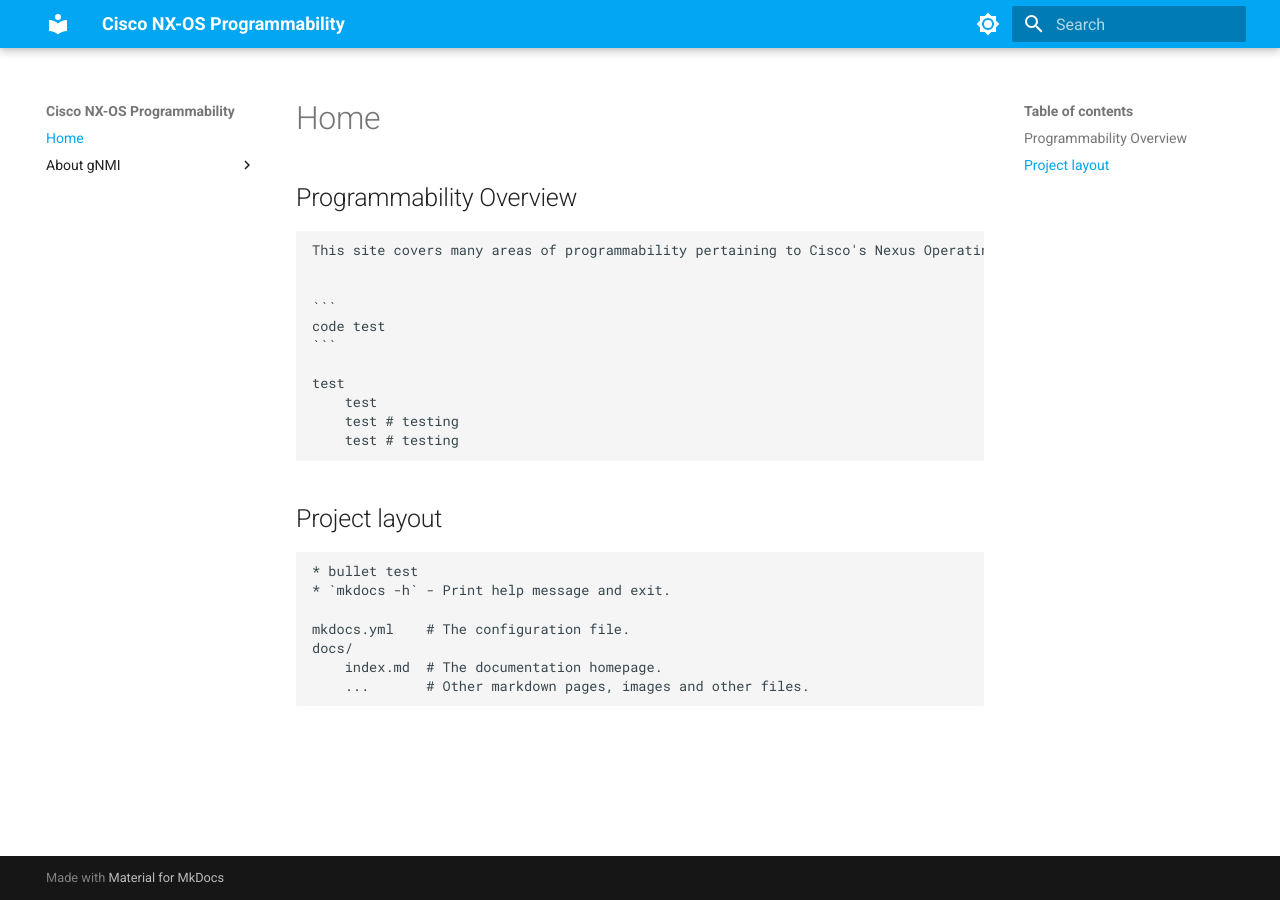
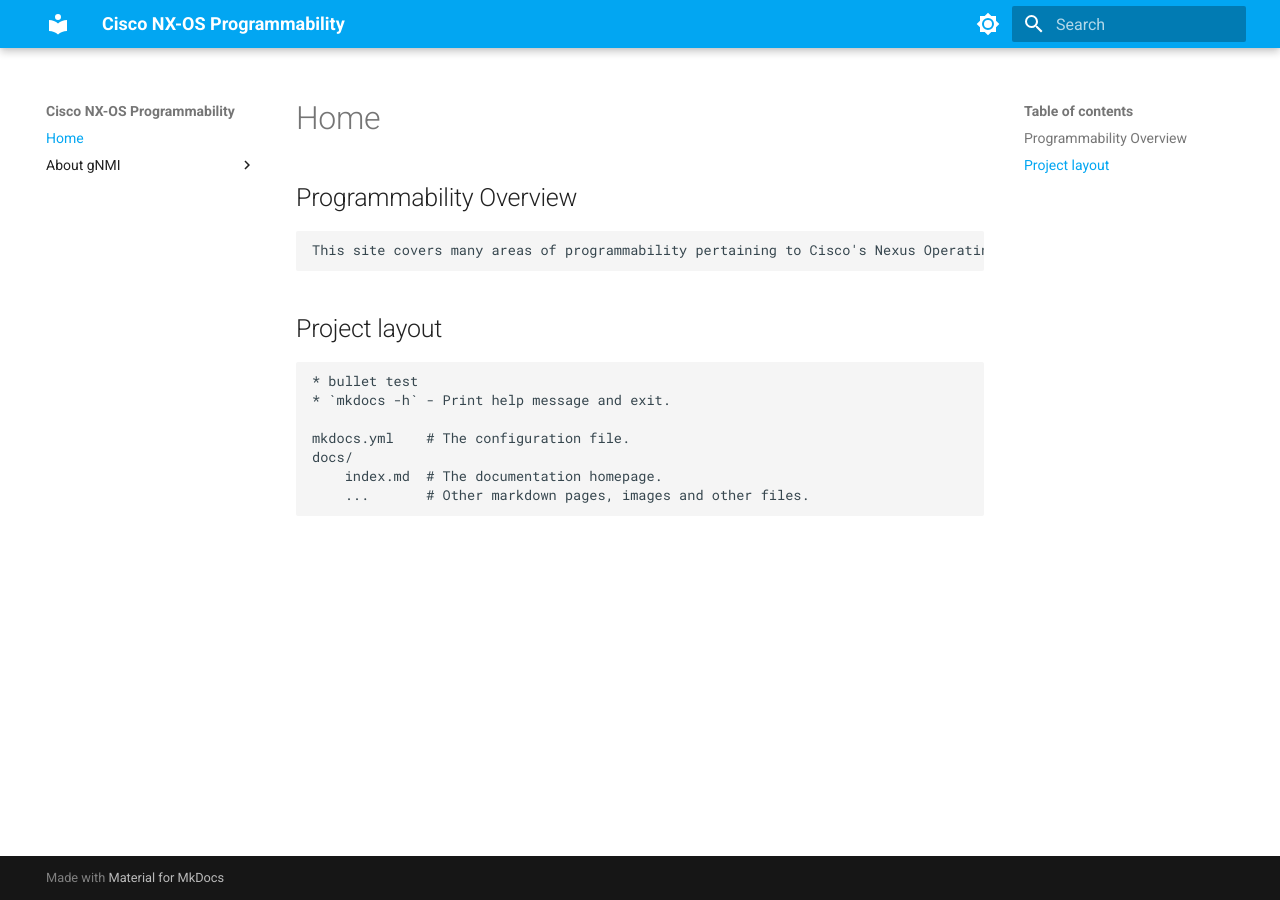
Before and after one commit to nmortari/NexusProgrammability, an MkDocs documentation site: the page built from docs/index.md, in a window 1280 px wide. Built offline with MkDocs 1.6.1 and Material for MkDocs 9.7.7, drawn with Linux system fonts in a browser that asks for light colours.

Commit message:
Removing code block

````diff
--- a/docs/index.md
+++ b/docs/index.md
@@ -3,15 +3,6 @@
 ## Programmability Overview
     This site covers many areas of programmability pertaining to Cisco's Nexus Operating System (NX-OS).
 
-
-    ```
-    code test
-    ```
-
-    test
-        test
-        test # testing
-        test # testing
 
 ## Project layout
     * bullet test
````
